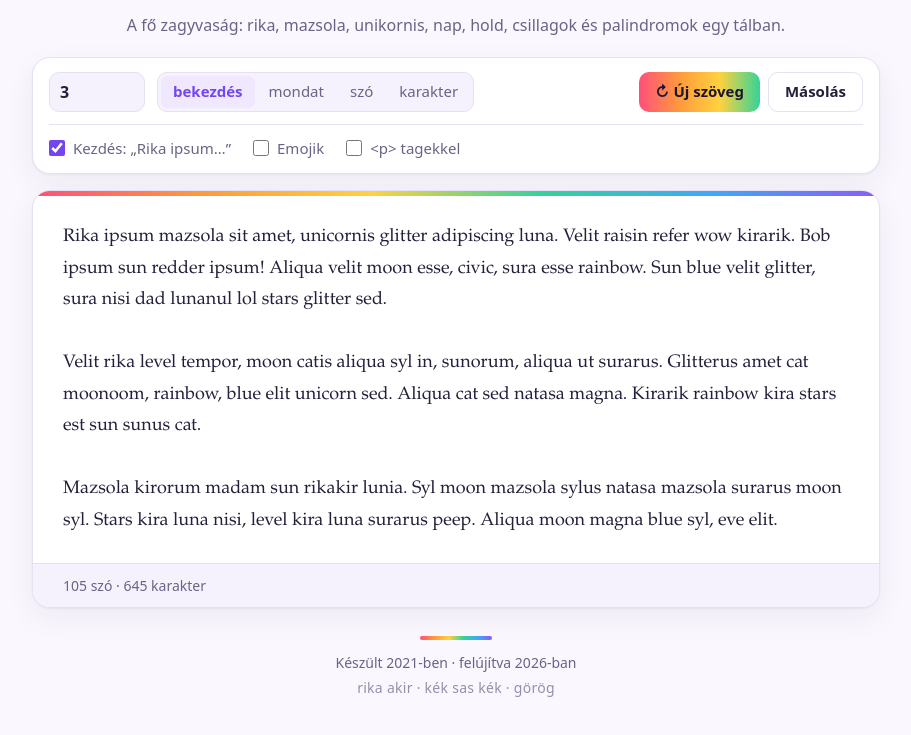
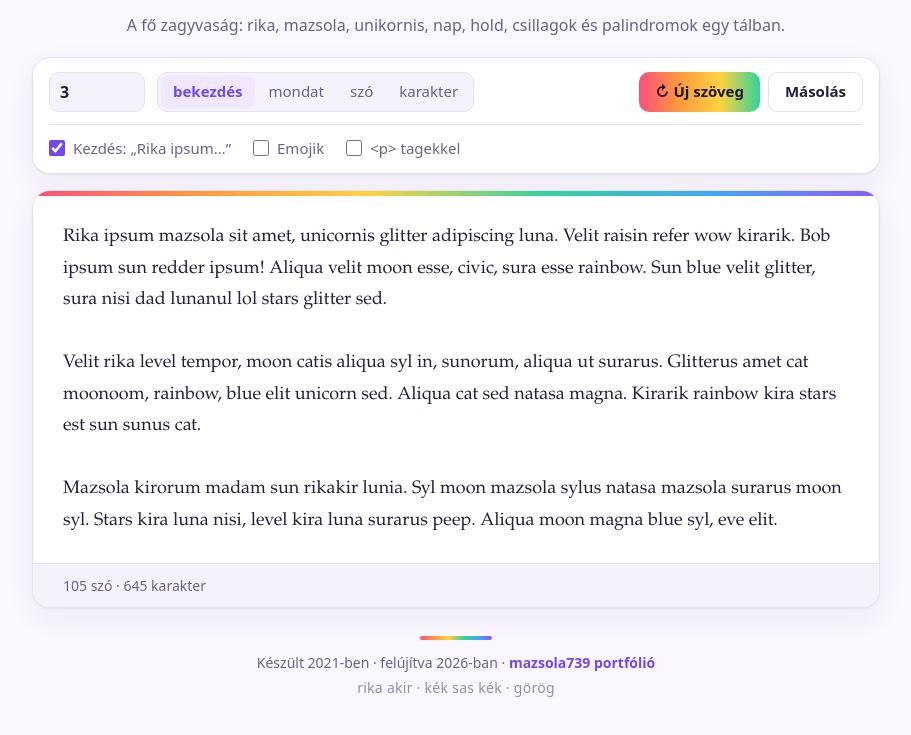
Before and after one commit to mazsola739/rika-ipsum, a plain HTML site: page index.html in a window 1280 px wide. Shown: the part 391-1126 px from the top of the page, without its empty margins (184-1095 px from the left). Drawn offline with Linux system fonts and the light colour scheme.

Commit message:
Link a láblécben a mazsola739 portfólióra
Co-Authored-By: Claude Opus 5.5 <noreply@anthropic.com>

```diff
--- a/index.html
+++ b/index.html
@@ -208,6 +208,8 @@
   .credit { display: grid; gap: 4px; text-align: center; color: var(--muted); font-size: 14px; margin-top: 28px; }
   .credit::before { content: ""; justify-self: center; width: 72px; height: 4px; margin-bottom: 8px; border-radius: 4px; background: var(--rainbow); }
   .credit p { margin: 0; }
+  .credit a { color: var(--accent); font-weight: 600; text-decoration: none; }
+  .credit a:hover { text-decoration: underline; }
   .credit .pali { opacity: .7; letter-spacing: .02em; }
 
   @media (max-width: 640px) {
@@ -262,7 +264,7 @@
   </section>
 
   <footer class="credit">
-    <p>Készült 2021-ben · felújítva 2026-ban</p>
+    <p>Készült 2021-ben · felújítva 2026-ban · <a href="https://mazsola739.github.io/mazsola739/">mazsola739 portfólió</a></p>
     <p class="pali">rika akir · kék sas kék · görög</p>
   </footer>
 </div>
```
